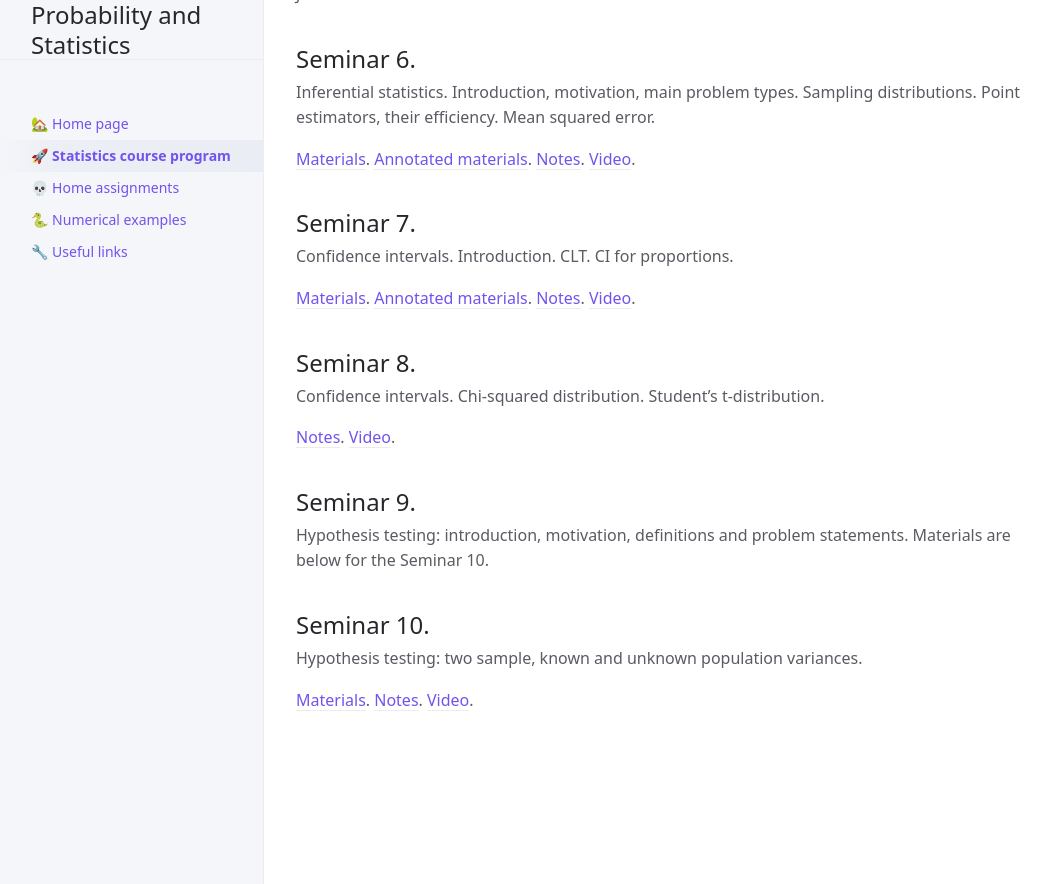
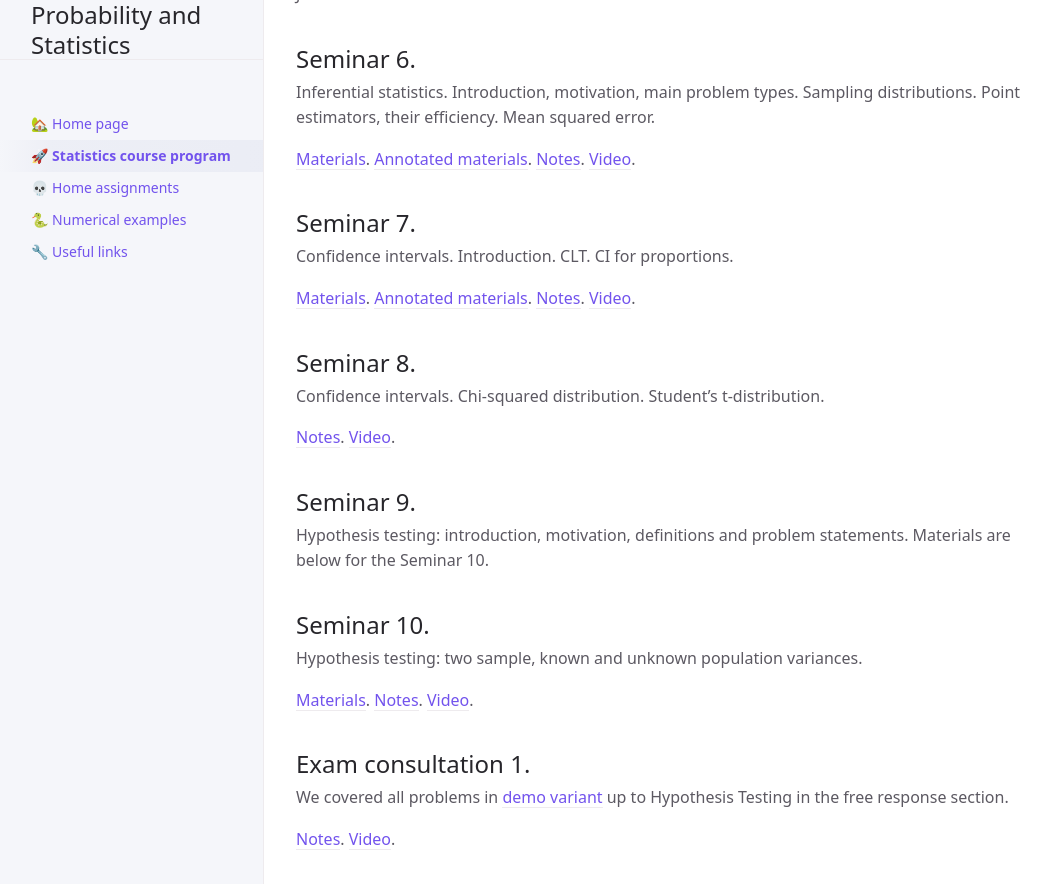
Before and after one commit to glkarpov/glkarpov.github.io, a Jekyll site: the page built from program.md, in a window 1280 px wide and 900 px high, scrolled down 595 px. Shown: the top 884 px of the window, without its empty margins (108-1159 px from the left). Built offline with Jekyll 4.4.1, drawn with Linux system fonts in a browser that asks for light colours; our own code applies the rules of GitHub Pages for plain Markdown files; a script that is not in the unit is left out; before the commit the page ends 1356 px from its top, so only the background shows below that.

Commit message:
Added info from the 1st exam consultation

```diff
--- a/program.md
+++ b/program.md
@@ -55,3 +55,9 @@ Materials are below for the Seminar 10.
 Hypothesis testing: two sample, known and unknown population variances.
 
 [Materials](/presentations/sem9-10_HT.pdf). [Notes](/notes/sem10_whiteboard_problems.pdf). [Video](https://drive.google.com/file/d/1hLx59WyavnxVGFw9bNvbfPVJw8gq9ZZx/view?usp=sharing).
+
+## Exam consultation 1.
+
+We covered all problems in [demo variant](/documents/demo_exam_2021.pdf) up to Hypothesis Testing in the free response section.
+
+[Notes](/notes/consultation_vol1_whiteboard.pdf). [Video](https://drive.google.com/file/d/1joLSITSpIquvV_xylTnm52N__TucHuNh/view?usp=sharing).
```
Also changed, not shown: 2 other files.
